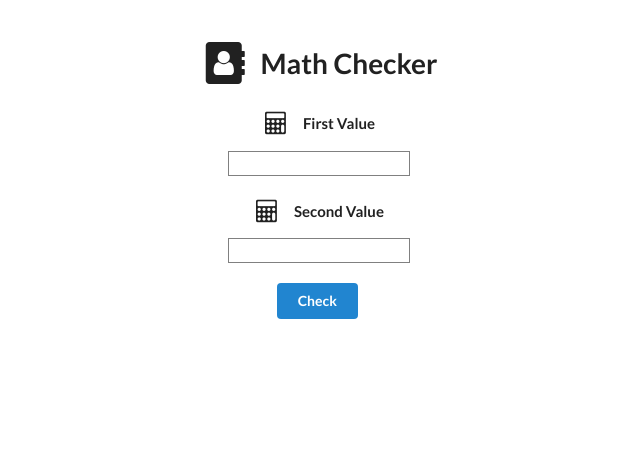
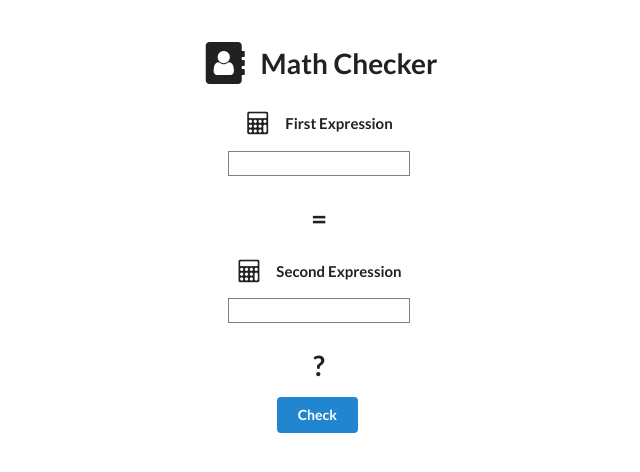
Before and after one commit to fiennyangeln/Expression-checker, a Django app: page / in a window 1280 px wide. Shown: the top 472 px of the page, without its empty margins (321-961 px from the left). Run offline with Django 3.2, Linux system fonts and the light colour scheme.

Commit message:
update html

```diff
--- a/checker/static/js/check_answer.js
+++ b/checker/static/js/check_answer.js
@@ -1,7 +1,7 @@
 function check_answer()
 {
   var value ={};
-
+  $("#resultgroup").hide();
   var value_1 = document.getElementById("hidden-1").value;
   var value_2 = document.getElementById("hidden-2").value;
   value['value_1'] = value_1;
@@ -47,11 +47,19 @@ function clear_answer()
 function display_result(result){
   var paragraph = document.getElementById("result");
   if (result){
-      paragraph.innerHTML = "<p>True</p>";
+      paragraph.innerHTML = "<p>They are both same expression. </p>";
   }
   else {
-      paragraph.innerHTML = "<p>It is a two different element</p>";
+      paragraph.innerHTML = "<p>It is a two different expression. </p>";
   }
+  var paragraphheader = document.getElementById("resultheader");
+  if (result){
+      paragraphheader.innerHTML = "Yes, they are.";
+  }
+  else {
+      paragraphheader.innerHTML = "No, they arent";
+  }
+  $("#resultgroup").show();
 };
 
 function display_error(error){
--- /dev/null
+++ b/checker/static/js/message.js
@@ -0,0 +1,9 @@
+$('.message .close')
+  .on('click', function() {
+    $(this)
+      .closest('.message')
+      .transition('fade')
+    ;
+    $("#resultgroup").hide();
+  })
+;
--- a/checker/templates/index.html
+++ b/checker/templates/index.html
@@ -28,6 +28,8 @@
   <script type = "text/javascript" src="{% static 'js/check_answer.js' %}"></script>
   <link href="{% static 'semanticui/semantic.css' %}" rel="stylesheet"></link>
   <script type = "text/javascript" src="{% static 'semanticui/semantic.js' %}"></script>
+
+  <script type = "text/javascript" src="{% static 'js/message.js' %}"></script>
   <!--<link rel="stylesheet" href="{% static 'css/general.css' %}"></link>-->
 </body>
 
--- a/checker/templates/value.html
+++ b/checker/templates/value.html
@@ -8,21 +8,35 @@
   <h4 class="ui inline header">
     <i class="calculator icon"></i>
     {% if i == "1" %}
-      First Value
+      First Expression
     {% else %}
-      Second Value
+      Second Expression
     {% endif %}
   </h4>
     <div class="row">
         <span style="min-width:120px; min-height:25px;" id="value-{{i}}"></span>
         <input type="hidden" name=""id="hidden-{{i}}" >
     </div>
+    {% if i == "1" %}
+      <h1> = </h1>
+    {% endif %}
   {% endfor %}
-  <br>
+
+  <h1>?</h1>
   {% csrf_token %}
 <input class="ui primary button" type="button" value="Check" onclick="check_answer()"/>
 <!--<input class="ui button" type="button" value="Clear" onclick="clear_answer()"/>-->
 <br>
+<br>
+<span id="resultgroup" style="display:none;">
+<div class="ui message">
+  <i class="close icon"></i>
+  <div class="header">
+    <span id="resultheader"></span>
+  </div>
+  <span id="result"></span>
+</div>
+</span>
 <span id="result"></span>
 </div>
 </div>
```
